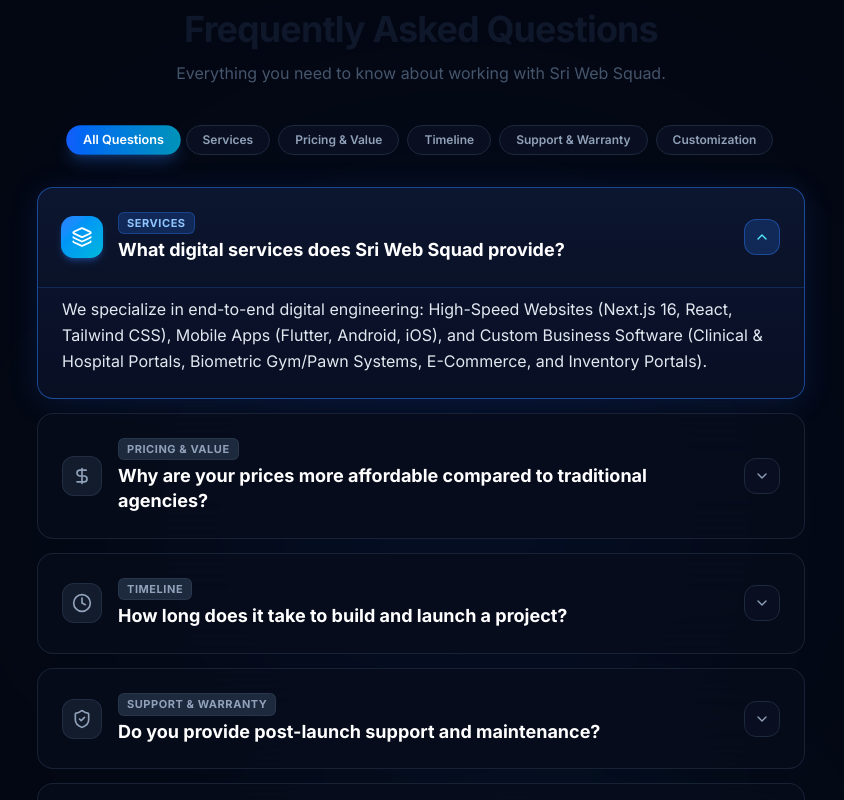
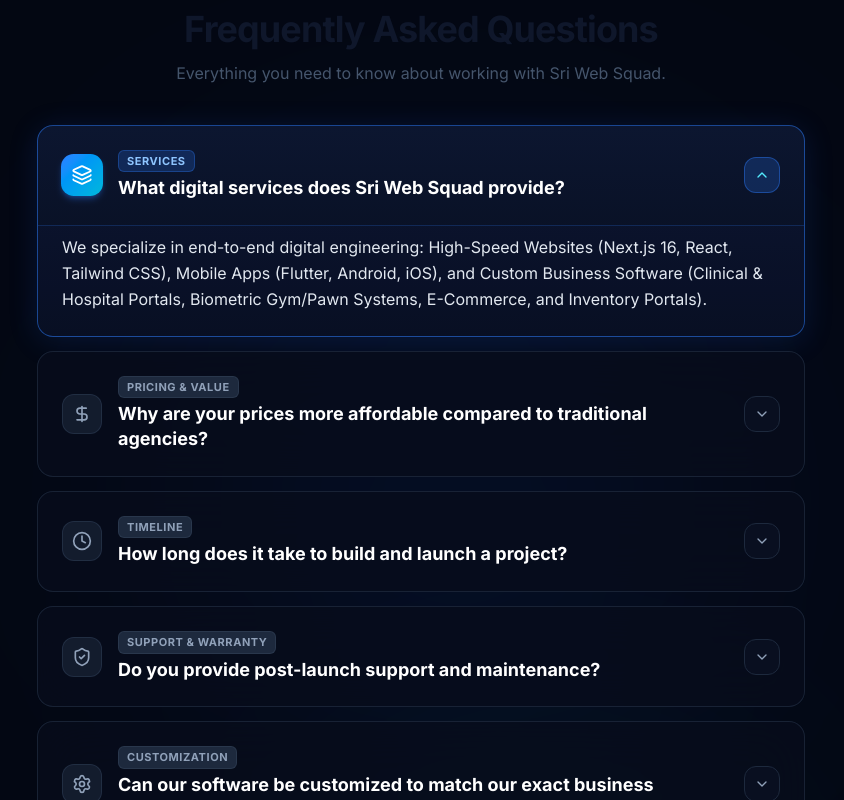
Before and after one commit to Sriram1701/sri-web-squad, a Next.js app: page / in a window 1280 px wide. Shown: the part 5760-6560 px from the top of the page, without its empty margins (219-1063 px from the left). Built offline with nearby package versions, Linux system fonts and the light colour scheme.

Commit message:
style: remove category filter pills from FAQ section for cleaner look

```diff
--- a/src/components/home/faq.tsx
+++ b/src/components/home/faq.tsx
@@ -5,11 +5,9 @@
 import { SectionHeader } from "@/components/ui/section-header"
 import {
   ChevronDown,
-  HelpCircle,
   MessageSquare,
   Sparkles,
   PhoneCall,
-  CheckCircle2,
   Layers,
   DollarSign,
   Clock,
@@ -24,18 +22,8 @@
   question: string
   answer: string
   tag: string
-  category: "all" | "services" | "pricing" | "timeline" | "support" | "custom"
   icon: any
 }
-
-const categories = [
-  { id: "all", label: "All Questions" },
-  { id: "services", label: "Services" },
-  { id: "pricing", label: "Pricing & Value" },
-  { id: "timeline", label: "Timeline" },
-  { id: "support", label: "Support & Warranty" },
-  { id: "custom", label: "Customization" }
-]
 
 const faqs: FAQItem[] = [
   {
@@ -43,7 +31,6 @@
     question: "What digital services does Sri Web Squad provide?",
     answer: "We specialize in end-to-end digital engineering: High-Speed Websites (Next.js 16, React, Tailwind CSS), Mobile Apps (Flutter, Android, iOS), and Custom Business Software (Clinical & Hospital Portals, Biometric Gym/Pawn Systems, E-Commerce, and Inventory Portals).",
     tag: "Services",
-    category: "services",
     icon: Layers
   },
   {
@@ -51,7 +38,6 @@
     question: "Why are your prices more affordable compared to traditional agencies?",
     answer: "We operate as a lean, direct squad of core engineers. With zero middlemen, no bloated corporate overhead, and modern automated toolchains, we deliver enterprise-grade performance and custom UI at transparent, pocket-friendly rates.",
     tag: "Pricing & Value",
-    category: "pricing",
     icon: DollarSign
   },
   {
@@ -59,7 +45,6 @@
     question: "How long does it take to build and launch a project?",
     answer: "Standard business websites and landing pages are typically delivered within 3 to 7 business days. Custom full-stack software, mobile apps, and portal systems generally take 2 to 3 weeks depending on the complexity of workflows.",
     tag: "Timeline",
-    category: "timeline",
     icon: Clock
   },
   {
@@ -67,7 +52,6 @@
     question: "Do you provide post-launch support and maintenance?",
     answer: "Yes, 100%! We provide 24/7 dependable developer support, free initial maintenance, server configuration, domain/SSL management, and regular security updates to ensure your application runs without a hitch.",
     tag: "Support & Warranty",
-    category: "support",
     icon: ShieldCheck
   },
   {
@@ -75,7 +59,6 @@
     question: "Can our software be customized to match our exact business workflow?",
     answer: "Absolutely. We build 100% tailored systems rather than rigid off-the-shelf templates. Every UI flow, database model, billing formula, and notification trigger is coded specifically for your business.",
     tag: "Customization",
-    category: "custom",
     icon: Settings
   },
   {
@@ -83,18 +66,12 @@
     question: "How can we start a project with Sri Web Squad?",
     answer: "You can start right away by messaging us directly on WhatsApp (+91 78453 91712), giving us a quick call, or submitting the contact form below. We will provide a free consultation and project roadmap within hours.",
     tag: "Getting Started",
-    category: "services",
     icon: Rocket
   }
 ]
 
 export function FAQ() {
-  const [activeCategory, setActiveCategory] = React.useState<string>("all")
   const [openIndex, setOpenIndex] = React.useState<number | null>(0)
-
-  const filteredFaqs = faqs.filter(
-    (faq) => activeCategory === "all" || faq.category === activeCategory
-  )
 
   const toggleFAQ = (index: number) => {
     setOpenIndex(openIndex === index ? null : index)
@@ -112,32 +89,9 @@
           subtitle="Everything you need to know about working with Sri Web Squad."
         />
 
-        {/* Category Pills Tabs */}
-        <div className="flex flex-wrap items-center justify-center gap-2 mt-8 max-w-3xl mx-auto">
-          {categories.map((cat) => {
-            const isSelected = activeCategory === cat.id
-            return (
-              <button
-                key={cat.id}
-                onClick={() => {
-                  setActiveCategory(cat.id)
-                  setOpenIndex(0)
-                }}
-                className={`px-4 py-1.5 rounded-full text-xs font-semibold transition-all duration-200 cursor-pointer ${
-                  isSelected
-                    ? "bg-gradient-to-r from-blue-600 to-cyan-600 text-white shadow-lg shadow-blue-500/25 scale-105"
-                    : "bg-[#090f20] text-slate-400 border border-slate-800 hover:border-slate-700 hover:text-white"
-                }`}
-              >
-                {cat.label}
-              </button>
-            )
-          })}
-        </div>
-
         {/* FAQ Accordion List */}
-        <div className="max-w-3xl mx-auto mt-8 space-y-3.5 pb-6">
-          {filteredFaqs.map((faq, index) => {
+        <div className="max-w-3xl mx-auto mt-8 sm:mt-10 space-y-3.5 pb-6">
+          {faqs.map((faq, index) => {
             const isOpen = openIndex === index
             const IconComponent = faq.icon
 
@@ -145,7 +99,8 @@
               <motion.div
                 key={faq.id}
                 initial={{ opacity: 0, y: 15 }}
-                animate={{ opacity: 1, y: 0 }}
+                whileInView={{ opacity: 1, y: 0 }}
+                viewport={{ once: true }}
                 transition={{ duration: 0.3, delay: index * 0.04 }}
                 className={`rounded-2xl border transition-all duration-300 backdrop-blur-xl overflow-hidden ${
                   isOpen
```
